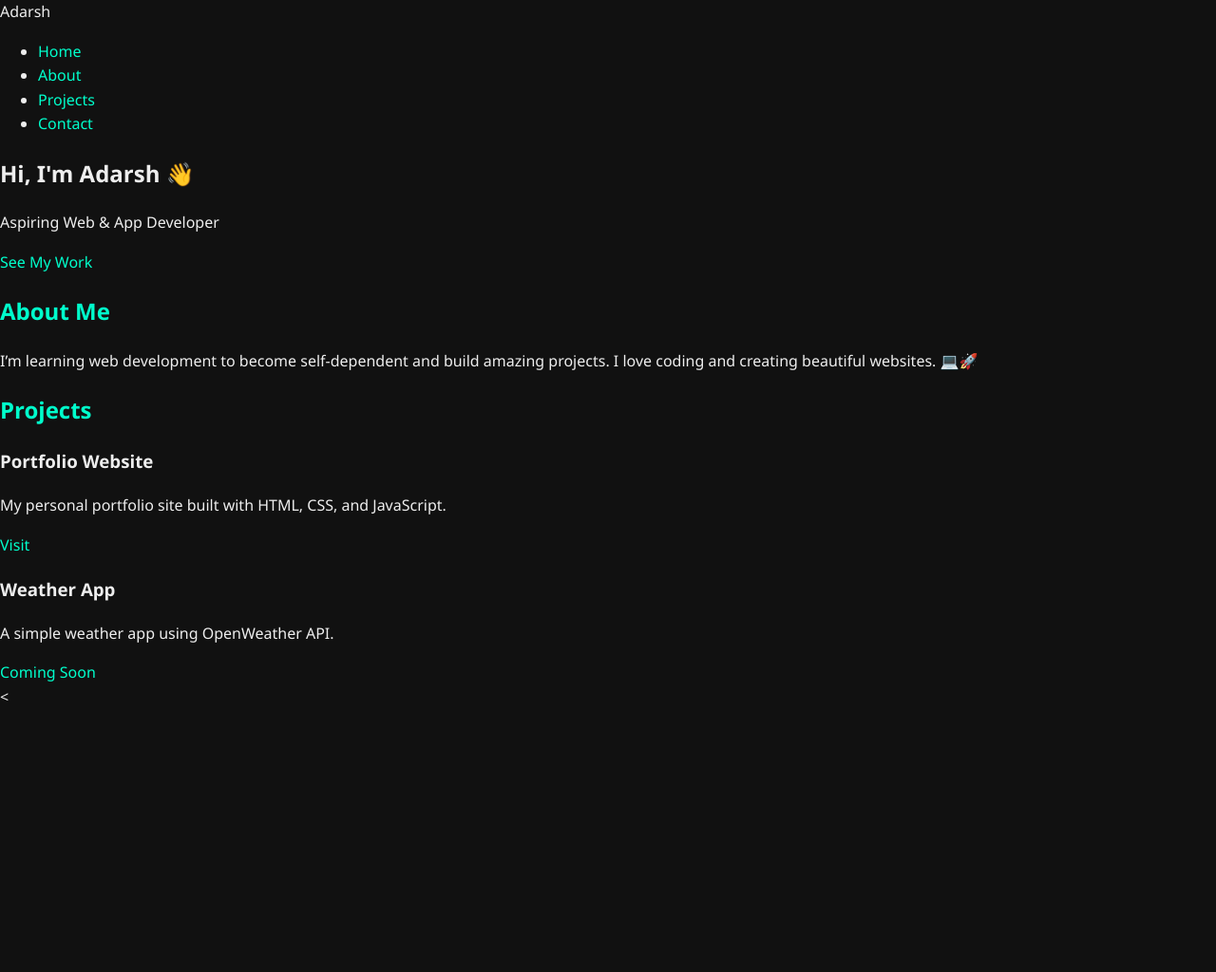
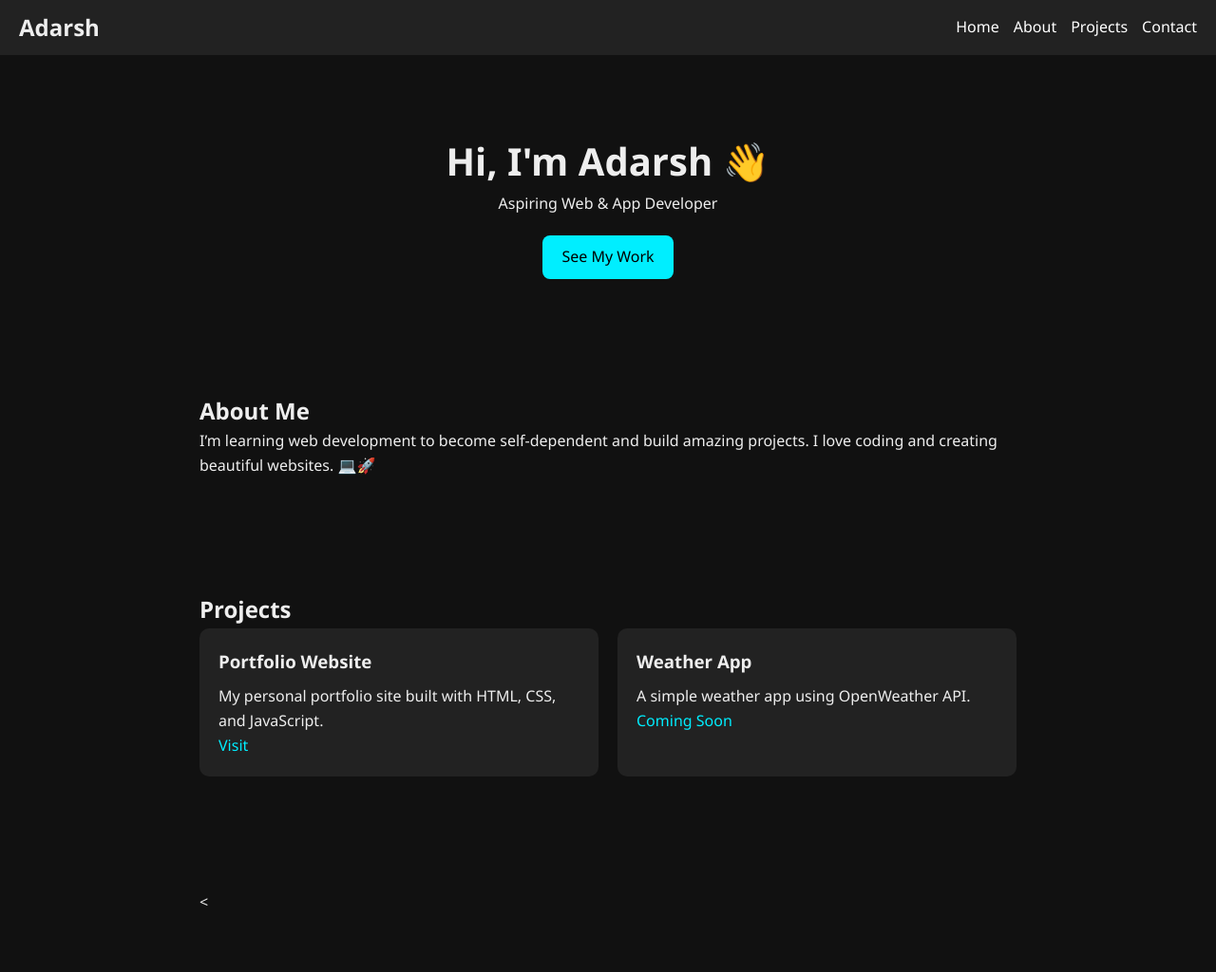
Before and after one commit to Adarxh69/adarxh69.github.io, a plain HTML site: page index.html in a window 1280 px wide. Shown: the whole page at 95% size. Before the commit the page ends 800 px from the top, so only its background shows below. Drawn offline with Linux system fonts and the light colour scheme.

Commit message:
Update style.css

```diff
--- a/style.css
+++ b/style.css
@@ -1,53 +1,80 @@
+* {
+  margin: 0;
+  padding: 0;
+  box-sizing: border-box;
+}
 body {
-  margin: 0;
   font-family: 'Segoe UI', sans-serif;
   background-color: #111;
   color: #eee;
   line-height: 1.6;
 }
-
-.container {
-  padding: 2rem;
-  max-width: 800px;
+header {
+  background: #222;
+  padding: 10px 20px;
+  position: sticky;
+  top: 0;
+}
+nav {
+  display: flex;
+  justify-content: space-between;
+  align-items: center;
+}
+nav .logo {
+  font-size: 1.5rem;
+  font-weight: bold;
+}
+nav ul {
+  list-style: none;
+  display: flex;
+  gap: 15px;
+}
+nav ul li a {
+  color: #fff;
+  text-decoration: none;
+}
+section {
+  padding: 60px 20px;
+  max-width: 900px;
   margin: auto;
 }
-
-header h1 {
+#hero {
+  text-align: center;
+  padding-top: 80px;
+}
+#hero h1 {
   font-size: 2.5rem;
-  color: #00ffcc;
 }
-
-header p {
-  font-style: italic;
+#hero .btn {
+  margin-top: 20px;
+  display: inline-block;
+  background: #0ef;
+  color: #000;
+  padding: 10px 20px;
+  text-decoration: none;
+  border-radius: 8px;
 }
-
-.about img {
-  width: 120px;
-  border-radius: 50%;
-  margin-bottom: 1rem;
-  border: 2px solid #00ffcc;
+.project-list {
+  display: grid;
+  grid-template-columns: repeat(auto-fit, minmax(250px, 1fr));
+  gap: 20px;
 }
-
-h2 {
-  color: #00ffcc;
+.project-card {
+  background: #222;
+  padding: 20px;
+  border-radius: 10px;
 }
-
-a {
-  color: #00ffcc;
+.project-card h3 {
+  margin-bottom: 10px;
+}
+.project-card a {
+  color: #0ef;
   text-decoration: none;
 }
-
-.projects ul {
-  list-style-type: none;
-  padding-left: 0;
+footer {
+  background: #111;
+  text-align: center;
+  padding: 20px;
+  font-size: 0.9rem;
+  color: #888;
 }
-
-.projects li {
-  margin-bottom: 0.5rem;
-}
-
-footer {
-  margin-top: 3rem;
-  font-size: 0.9rem;
-  text-align: center;
-}
```
